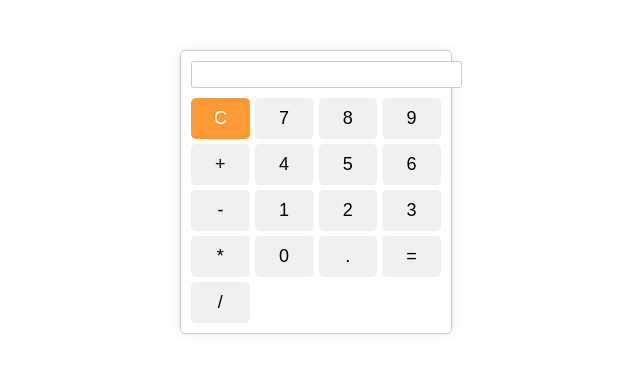
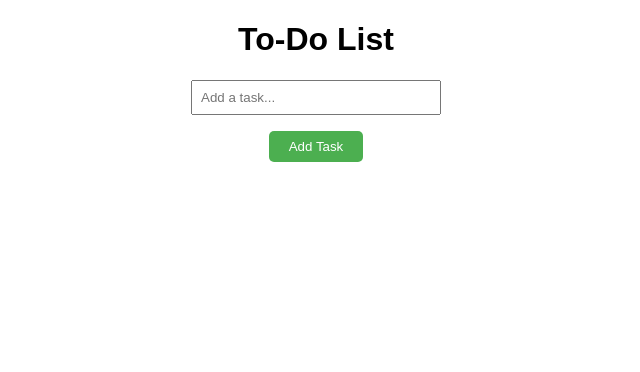
Before and after one commit to Ngoveslucas/projectos, a plain HTML site: page index.html in a window 1280 px wide. Shown: the whole page, without its empty margins (324-964 px from the left). Drawn offline with Linux system fonts and the light colour scheme.

Commit message:
Add files via upload

```diff
--- a/estilos.css
+++ b/estilos.css
@@ -1,45 +1,44 @@
-.Calculadora {
-    width: 250px;
-    margin: 50px auto;
-    border: 1px solid #ccc;
-    padding: 10px;
-    border-radius: 5px;
-    box-shadow: 0 0 10px rgba(0, 0, 0, 0.1);
+body {
+    font-family: Arial, Helvetica, sans-serif;
 }
 
-#display {
-    width: 100% - 20px;
-    margin-bottom: 10px;
-    font-size: 20px;
-    border: 1px solid #ccc;
-    border-radius: 3px;
+h1 {
+    text-align: center;
+}
+
+#todo-list {
+    width: 500px;
+    margin: 0 auto;
+
+}
+
+div {
+    text-align: center;
+}
+
+input  {
+    width: 50%;
+    padding: 8px;
     box-sizing: border-box;
 }
 
-.keys {
-    display: grid;
-    grid-template-columns: repeat(4, 1fr);
-    grid-gap: 5px;
+button {
+    background-color: #4CAF50;
+    padding: 8px 20px;
+    border-radius: 5px;
+    border-style: none;
+    color: white;
+    cursor: pointer;
+
 }
 
-button {
-    padding: 10px;
-    font-size: 18px;
-    border: none;
-    border-radius: 5px;
-    background-color: #f0f0f0;
-    cursor: pointer;
+
+ul {
+    list-style-type: none;
+    padding: 0px;
 }
 
-.operator {
-    background-color: #f93;
-    color: #fff;
+li {
+    margin-bottom: 5px;
+    text-align: center;
 }
-
-button:hover {
-    background-color: #e0e0e0;
-}
-
-button:active {
-    background-color: #ccc;
-}
--- a/index.html
+++ b/index.html
@@ -4,35 +4,21 @@
     <meta charset="UTF-8">
     <meta http-equiv="X-UA-Compatible" content="IE=edge">
     <meta name="viewport" content="width=device-width, initial-scale=1.0">
-    <title>Calculadora</title>
+    <title>To-Do List</title>
+    <link rel="stylesheet" href="estilos.css">
+</head>
+<body id="to-do list">
+    <h1>To-Do List</h1>
+    <div id="todo-list">
+        <input type="text" id="task" placeholder="Add a task...">
+        <ul id="tasks">
 
-    <link rel="stylesheet" href="estilos.css"> <!--arquivo css para estilos-->
-</head>
-<body>
-    <div class="Calculadora">
-        <input type="text" id="display" readonly>
-        <div class="keys">
-            <button class="operator" onclick="clearDisplay()">C</button>
-            <button onclick="appendToDisplay('7')">7</button>
-            <button onclick="appendToDisplay('8')">8</button>
-            <button onclick="appendToDisplay('9')">9</button>
-            <button onclick="appendToDisplay('+')">+</button>
-            <button onclick="appendToDisplay('4')">4</button>
-            <button onclick="appendToDisplay('5')">5</button>
-            <button onclick="appendToDisplay('6')">6</button>
-            <button onclick="appendToDisplay('-')">-</button>
-            <button onclick="appendToDisplay('1')">1</button>
-            <button onclick="appendToDisplay('2')">2</button>
-            <button onclick="appendToDisplay('3')">3</button>
-            <button onclick="appendToDisplay('*')">*</button>
-            <button onclick="appendToDisplay('0')">0</button>
-            <button onclick="appendToDisplay('.')">.</button>
-            <button onclick="calculate()">=</button>
-            <button onclick="appendToDisplay('/')">/</button>
-        </div>
-
+        </ul>
+    </div>
+    <div id="button">
+        <button id="addTaskBtn"> Add Task</button>
     </div>
 
-    <script src="script.js"></script> <!--arquivo javascript para funcionalidade-->
+    <script src="script.js"></script>
 </body>
 </html>
--- a/script.js
+++ b/script.js
@@ -1,29 +1,15 @@
-//Funcao para limpar o display
-function clearDisplay(){
-    document.getElementById('display').value = '';
-}
+document.getElementById("addTaskBtn").addEventListener("click", function(){
+    addTask();
+});
 
-//funcao para add numeros e operadores ao display
-function appendToDisplay(value){
-    document.getElementById('display').value += value;
-}
-
-//funcao para calcular o resultadao da expressao no display
-function calculate(){
-    try {
-        //obter o valor actual do display
-        var expression = document.getElementById('display').value;
-
-        //calcular o resultado da expressao
-        var result = eval(expression);
-
-        console.log('Resultado calculado:', result); //Adiciona mensagem de debug
-
-        //exibir o resultado no display
-        document.getElementById('display').value = result;
-        console.log('Resultado:', document.getElementById('display').value);
-    } catch (error) {
-        //se houver um erro na expressao, exibir "Erro" no display
-        document.getElementById('display').value = 'Erro';
+function addTask() {
+    var taskInput = document.getElementById("task");
+    var task = taskInput.value;
+    if (task.trim() !== "") {
+        var taskList = document.getElementById("tasks");
+        var li = document.createElement("li");
+        li.textContent = task;
+        taskList.appendChild(li);
+        taskInput.value = "";
     }
 }
```
